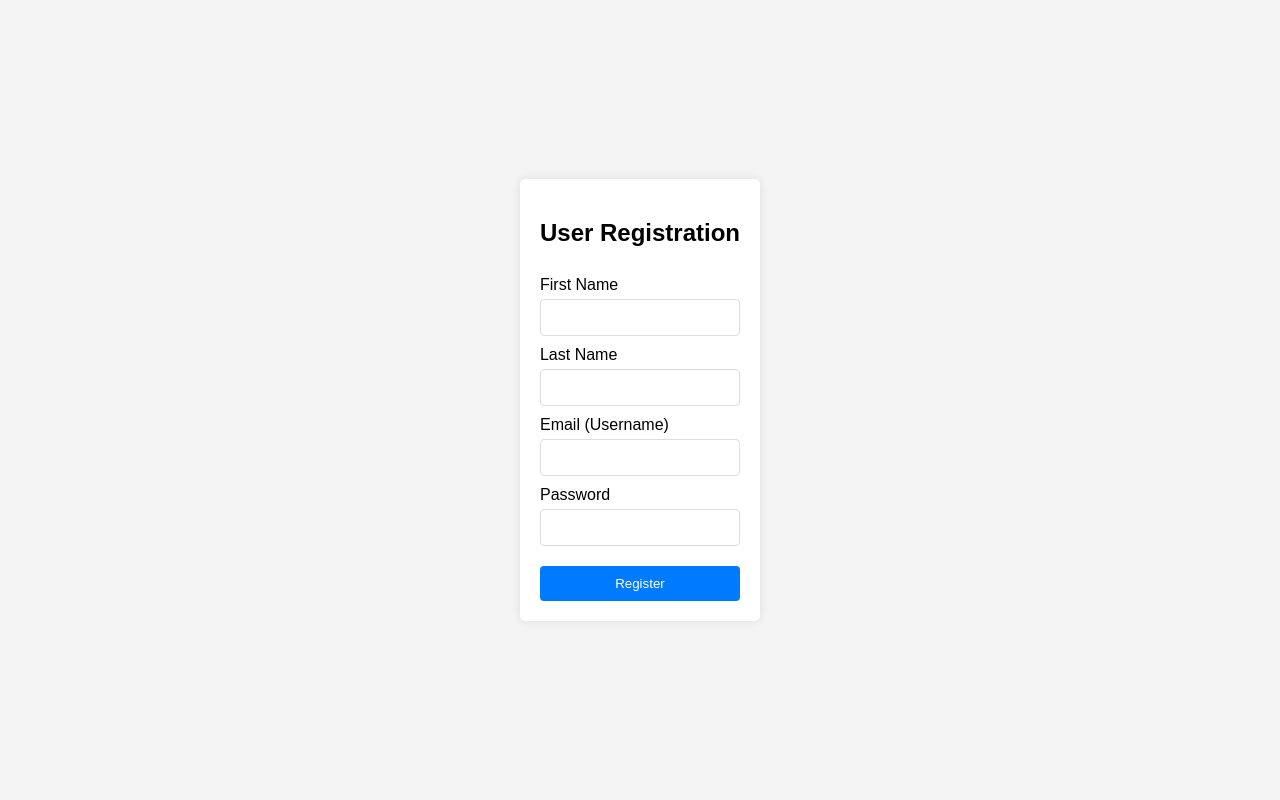
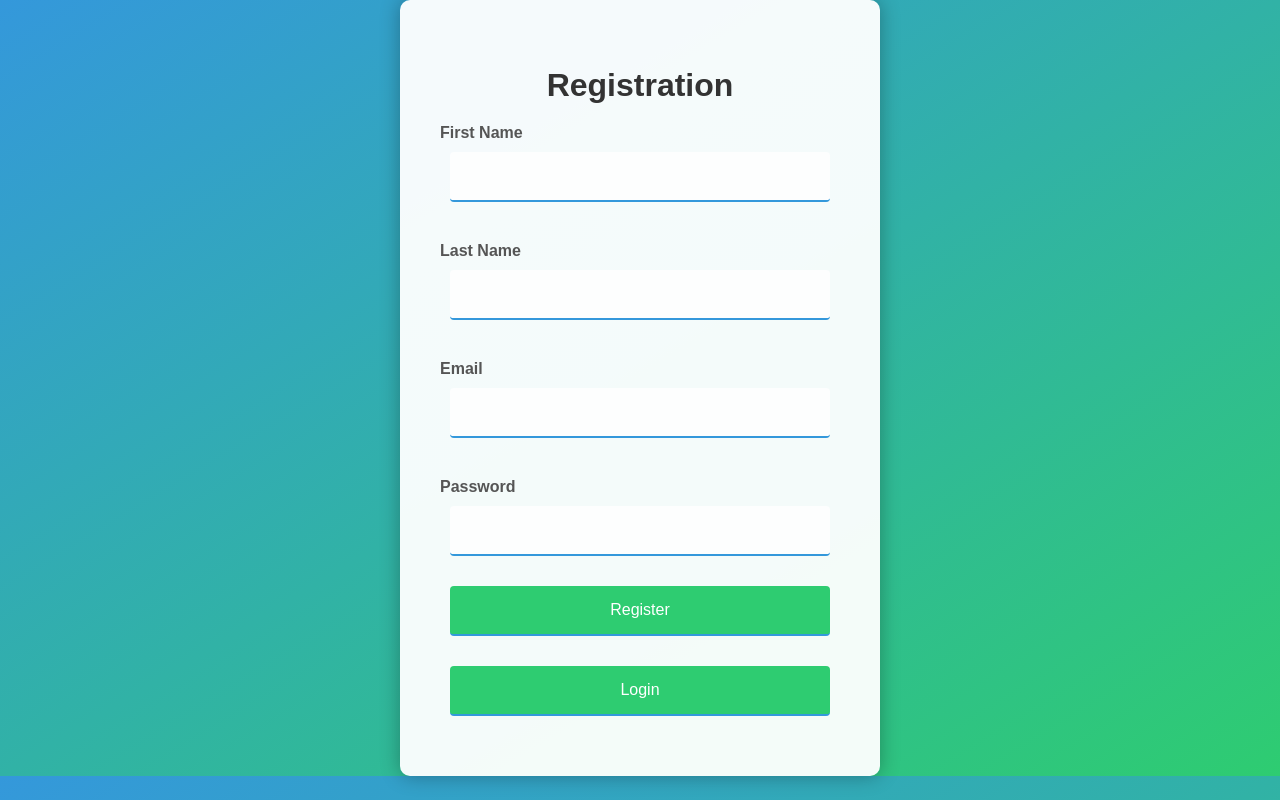
Before and after one commit to jhteh2000/sse-team-project-1, a Flask app: template api/templates/register.html in a window 1280 px wide. Run offline with Flask 3, Linux system fonts and the light colour scheme; the template is opened without the code that fills it, so the values that code supplies are empty.

Commit message:
Update register.html

```diff
--- a/api/templates/register.html
+++ b/api/templates/register.html
@@ -3,26 +3,27 @@
 <head>
     <meta charset="UTF-8">
     <meta name="viewport" content="width=device-width, initial-scale=1.0">
-    <title>User Registration</title>
-    <link rel="stylesheet" href="../static/css/register.css">
+    <title>Registration</title>
+    <link rel="stylesheet" href="../static/css/logres.css">
 </head>
 <body>
     <div class="container">
-        <h2>User Registration</h2>
-        <form action="/submit-your-form-endpoint" method="post">
+        <h2>Registration</h2>
+        <form action="/register-endpoint" method="post">
             <label for="firstName">First Name</label>
             <input type="text" id="firstName" name="firstName" required>
 
             <label for="lastName">Last Name</label>
             <input type="text" id="lastName" name="lastName" required>
 
-            <label for="email">Email (Username)</label>
+            <label for="email">Email</label>
             <input type="email" id="email" name="email" required>
 
             <label for="password">Password</label>
             <input type="password" id="password" name="password" required>
 
             <input type="submit" value="Register">
+            <input type="button" value="Login" onclick="window.location.href='/login.html'">
         </form>
     </div>
 </body>
```
